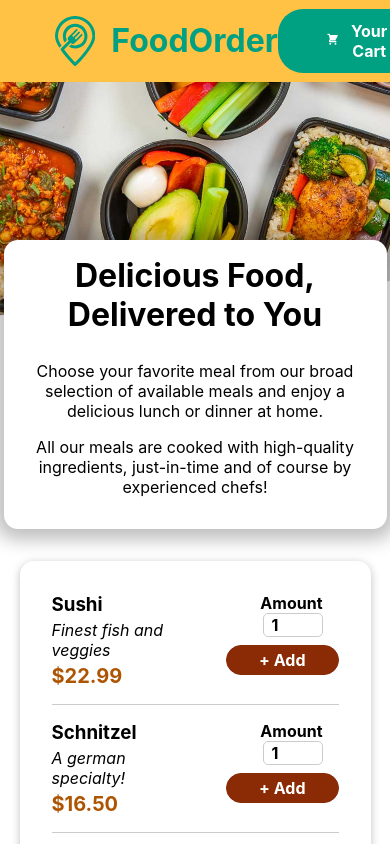
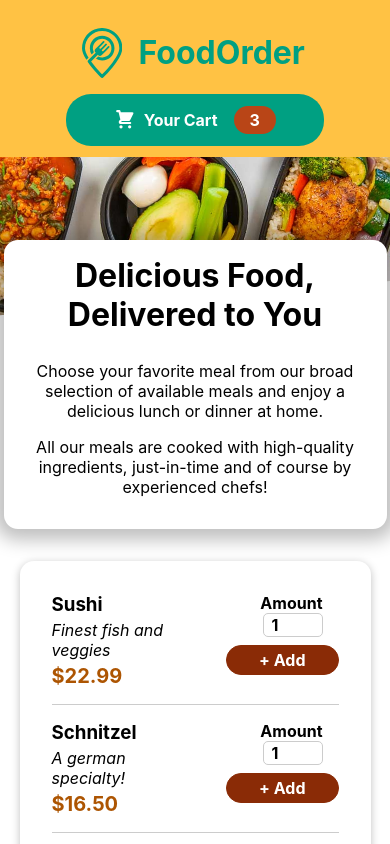
Before and after one commit to bbtools-ps/food-ordering-app, a React (Create React App) app: page / in a window 390 px wide. Shown: the top 844 px of the page. Built offline with nearby package versions, Linux system fonts and the light colour scheme.

Commit message:
header for smaller screens.

```diff
--- a/src/components/Layout/Header.module.css
+++ b/src/components/Layout/Header.module.css
@@ -4,10 +4,7 @@
   top: 0;
   left: 0;
   right: 0;
-  display: flex;
-  justify-content: space-between;
   align-items: center;
-  padding: 0 10%;
   background-color: var(--background-color);
 }
 
@@ -26,3 +23,19 @@
   object-fit: cover;
   transform: rotateZ(-5deg) translateY(-4rem) translateX(-1rem);
 }
+
+@media screen and (max-width: 610px) {
+  .header {
+    display: grid;
+    justify-content: center;
+    padding: 3% 0;
+  }
+}
+
+@media screen and (min-width: 611px) {
+  .header {
+    display: flex;
+    justify-content: space-between;
+    padding: 0 10%;
+  }
+}
```
